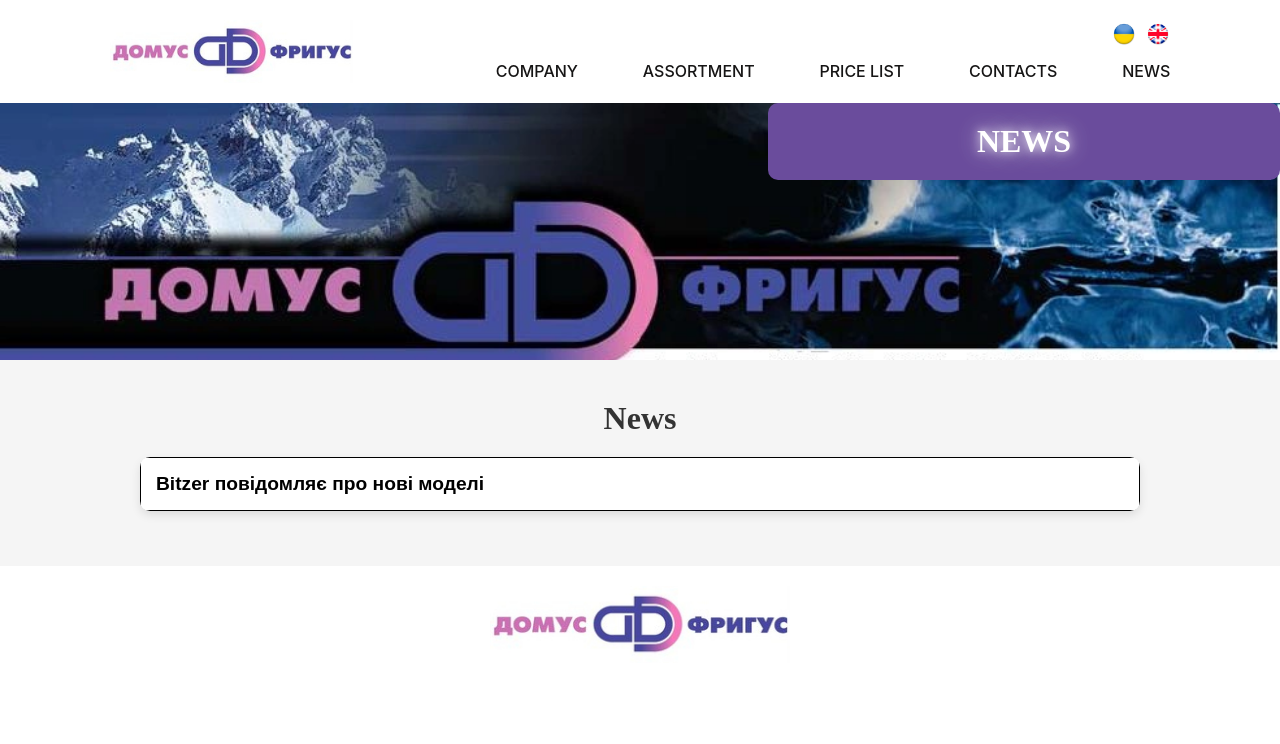
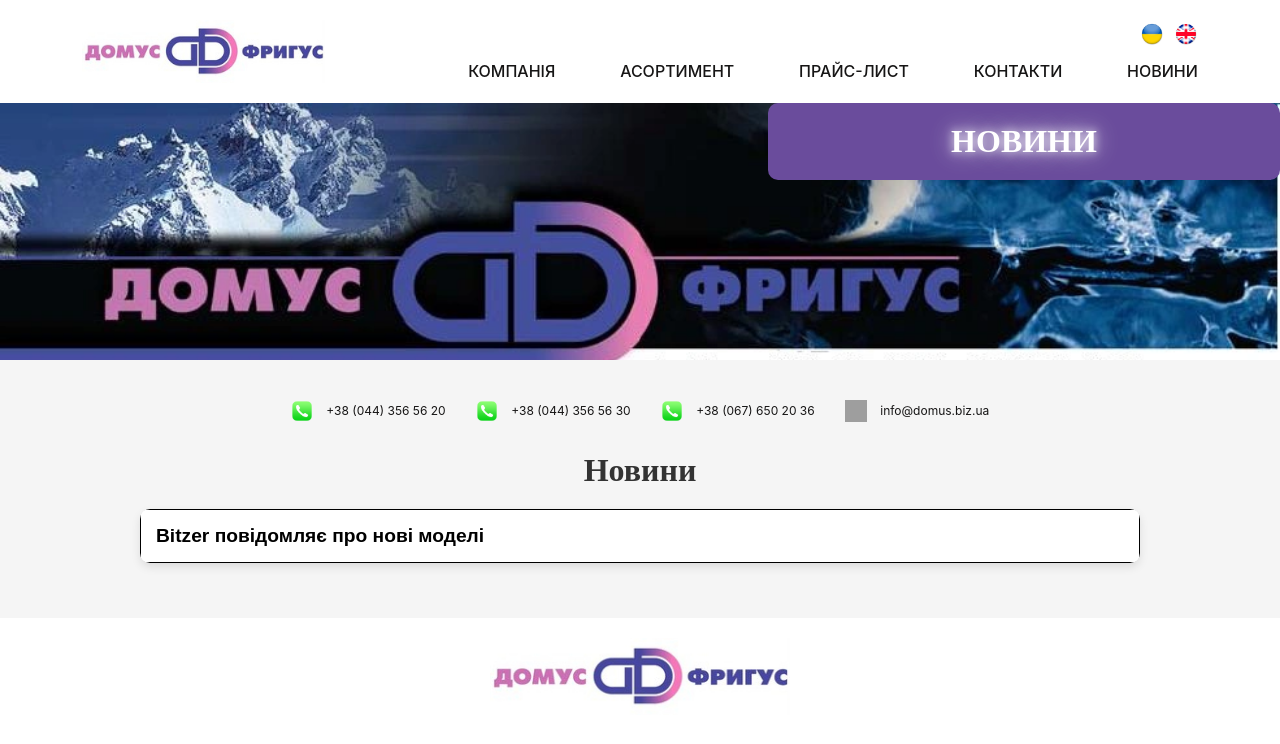
Before and after one commit to Chornei-Olha/DomusF, a React (Create React App) app: page /news in a window 1280 px wide. Shown: the top 744 px of the page. Built offline with nearby package versions, Linux system fonts and the light colour scheme; grey boxes are pictures that could not be loaded.

Commit message:
added row with contacts

```diff
--- a/src/components/AboutUs/AboutUs.jsx
+++ b/src/components/AboutUs/AboutUs.jsx
@@ -2,6 +2,7 @@ import React, { useState } from 'react';
 import styles from './AboutUs.module.css';
 import { useTranslation } from 'react-i18next';
 import telephone from '../../assets/images/telephone.png';
+import emailIcon from '../../assets/images/email.png';
 
 const images = [
   require('../../assets/images/class.webp'),
@@ -39,7 +40,7 @@ const AboutUs = () => {
             className={styles.icon}
           />
           <a href="tel:+380443565620" className={styles.contactLink}>
-            +38 (044) 3565620
+            +38 (044) 356 56 20
           </a>
         </div>
         <div className={styles.contactItem}>
@@ -50,7 +51,7 @@ const AboutUs = () => {
             className={styles.icon}
           />
           <a href="tel:+380443565630" className={styles.contactLink}>
-            +38 (044) 3565630
+            +38 (044) 356 56 30
           </a>
         </div>
         <div className={styles.contactItem}>
@@ -61,7 +62,18 @@ const AboutUs = () => {
             className={styles.icon}
           />
           <a href="tel:+380676502036" className={styles.contactLink}>
-            +38 (067) 6502036
+            +38 (067) 650 20 36
+          </a>
+        </div>
+        <div className={styles.contactItem}>
+          <img
+            src={emailIcon}
+            loading="lazy"
+            alt="email"
+            className={styles.icon}
+          />
+          <a href="mailto:info@domus.biz.ua" className={styles.contactLink}>
+            info@domus.biz.ua
           </a>
         </div>
       </div>
--- a/src/components/AboutUs/AboutUs.module.css
+++ b/src/components/AboutUs/AboutUs.module.css
@@ -94,8 +94,9 @@
 .contacts {
   flex: 1;
   display: flex;
-  flex-direction: column;
-  align-items: flex-start;
+  gap: 30px;
+  justify-content: center;
+  padding-bottom: 20px;
 }
 
 .contactItem {
@@ -114,7 +115,7 @@
   font-family: 'Inter', sans-serif;
   color: var(--color-text1);
   text-decoration: none;
-  font-size: 18px;
+  font-size: 12px;
 }
 
 .contactLink:hover {
@@ -139,4 +140,10 @@
     height: 280px;
     align-items: center;
   }
+
+  .contacts {
+    display: flex;
+    flex-direction: column;
+    gap: 5px;
+  }
 }
--- a/src/components/Assortment/Assortment.jsx
+++ b/src/components/Assortment/Assortment.jsx
@@ -2,6 +2,7 @@ import React from 'react';
 import styles from './Assortment.module.css';
 import { useTranslation } from 'react-i18next';
 import telephone from '../../assets/images/telephone.png';
+import emailIcon from '../../assets/images/email.png';
 
 // Импортируем изображения
 import img1 from '../../assets/images/logo/BITZER.gif';
@@ -69,35 +70,44 @@ const Assortment = () => {
           <img
             src={telephone}
             loading="lazy"
-            alt="Telephone Logo"
+            alt="Телефон"
             className={styles.icon}
           />
           <a href="tel:+380443565620" className={styles.contactLink}>
-            +38 (044) 3565620
+            +38 (044) 356 56 20
           </a>
         </div>
-
         <div className={styles.contactItem}>
           <img
             src={telephone}
             loading="lazy"
-            alt="Telephone Logo"
+            alt="Телефон"
             className={styles.icon}
           />
           <a href="tel:+380443565630" className={styles.contactLink}>
-            +38 (044) 3565630
+            +38 (044) 356 56 30
           </a>
         </div>
-
         <div className={styles.contactItem}>
           <img
             src={telephone}
             loading="lazy"
-            alt="Telephone Logo"
+            alt="Телефон"
             className={styles.icon}
           />
           <a href="tel:+380676502036" className={styles.contactLink}>
-            +38 (067) 6502036
+            +38 (067) 650 20 36
+          </a>
+        </div>
+        <div className={styles.contactItem}>
+          <img
+            src={emailIcon}
+            loading="lazy"
+            alt="email"
+            className={styles.icon}
+          />
+          <a href="mailto:info@domus.biz.ua" className={styles.contactLink}>
+            info@domus.biz.ua
           </a>
         </div>
       </div>
--- a/src/components/Assortment/Assortment.module.css
+++ b/src/components/Assortment/Assortment.module.css
@@ -69,6 +69,12 @@
     width: 200px; /* Уменьшенная ширина карточки */
     height: 120px; /* Уменьшенная высота карточки */
   }
+
+  .contacts {
+    display: flex;
+    flex-direction: column;
+    gap: 5px;
+  }
 }
 
 @media (max-width: 480px) {
@@ -83,10 +89,11 @@
 }
 
 .contacts {
-  flex: 1; /* Контакты занимают всю левую часть */
+  flex: 1;
   display: flex;
-  flex-direction: column;
-  align-items: flex-start;
+  gap: 30px;
+  justify-content: center;
+  padding-bottom: 20px;
 }
 
 .contactItem {
@@ -105,7 +112,7 @@
   font-family: 'Inter';
   color: var(--color-text1);
   text-decoration: none;
-  font-size: 18px;
+  font-size: 12px;
 }
 
 .contactLink:hover {
--- a/src/components/News/News.jsx
+++ b/src/components/News/News.jsx
@@ -2,6 +2,8 @@ import React, { useState } from 'react';
 import styles from './News.module.css';
 import { useTranslation } from 'react-i18next';
 import pdf1 from '../../assets/files/Bitzer_FG_models.pdf';
+import telephone from '../../assets/images/telephone.png';
+import emailIcon from '../../assets/images/email.png';
 
 const newsData = [
   {
@@ -25,6 +27,52 @@ const News = () => {
   return (
     <section id="news" className={styles.newsSection}>
       <div className={styles.container}>
+        <div className={styles.contacts}>
+          <div className={styles.contactItem}>
+            <img
+              src={telephone}
+              loading="lazy"
+              alt="Телефон"
+              className={styles.icon}
+            />
+            <a href="tel:+380443565620" className={styles.contactLink}>
+              +38 (044) 356 56 20
+            </a>
+          </div>
+          <div className={styles.contactItem}>
+            <img
+              src={telephone}
+              loading="lazy"
+              alt="Телефон"
+              className={styles.icon}
+            />
+            <a href="tel:+380443565630" className={styles.contactLink}>
+              +38 (044) 356 56 30
+            </a>
+          </div>
+          <div className={styles.contactItem}>
+            <img
+              src={telephone}
+              loading="lazy"
+              alt="Телефон"
+              className={styles.icon}
+            />
+            <a href="tel:+380676502036" className={styles.contactLink}>
+              +38 (067) 650 20 36
+            </a>
+          </div>
+          <div className={styles.contactItem}>
+            <img
+              src={emailIcon}
+              loading="lazy"
+              alt="email"
+              className={styles.icon}
+            />
+            <a href="mailto:info@domus.biz.ua" className={styles.contactLink}>
+              info@domus.biz.ua
+            </a>
+          </div>
+        </div>
         <h2 className={styles.title}>{t('news.title')}</h2>
         <ul className={styles.newsList}>
           {newsData.map((news, index) => (
--- a/src/components/News/News.module.css
+++ b/src/components/News/News.module.css
@@ -6,6 +6,38 @@
 .container {
   max-width: 1000px;
   margin: 0 auto;
+}
+
+/* Контакты */
+.contacts {
+  flex: 1;
+  display: flex;
+  gap: 30px;
+  justify-content: center;
+  padding-bottom: 20px;
+}
+
+.contactItem {
+  display: flex;
+  align-items: center;
+  margin-bottom: 10px;
+}
+
+.icon {
+  width: 22px;
+  height: 22px;
+  margin-right: 13.5px;
+}
+
+.contactLink {
+  font-family: 'Inter', sans-serif;
+  color: var(--color-text1);
+  text-decoration: none;
+  font-size: 12px;
+}
+
+.contactLink:hover {
+  text-decoration: underline;
 }
 
 .title {
@@ -74,3 +106,11 @@
 .downloadButton:hover {
   background: rgba(106, 76, 156, 1);
 }
+
+@media (max-width: 768px) {
+  .contacts {
+    display: flex;
+    flex-direction: column;
+    gap: 5px;
+  }
+}
--- a/src/components/PriceList/PriceList.jsx
+++ b/src/components/PriceList/PriceList.jsx
@@ -2,6 +2,7 @@ import React from 'react';
 import styles from './PriceList.module.css';
 import { useTranslation } from 'react-i18next'; // Хук для перевода
 import telephone from '../../assets/images/telephone.png';
+import emailIcon from '../../assets/images/email.png';
 
 // Импортируем файлы PDF
 import pdf1 from '../../assets/files/2025.01.21  BERLING CENNIK 2025__RU.pdf';
@@ -17,35 +18,44 @@ const PriceList = () => {
           <img
             src={telephone}
             loading="lazy"
-            alt="Telephone Logo"
+            alt="Телефон"
             className={styles.icon}
           />
           <a href="tel:+380443565620" className={styles.contactLink}>
-            +38 (044) 3565620
+            +38 (044) 356 56 20
           </a>
         </div>
-
         <div className={styles.contactItem}>
           <img
             src={telephone}
             loading="lazy"
-            alt="Telephone Logo"
+            alt="Телефон"
             className={styles.icon}
           />
           <a href="tel:+380443565630" className={styles.contactLink}>
-            +38 (044) 3565630
+            +38 (044) 356 56 30
           </a>
         </div>
-
         <div className={styles.contactItem}>
           <img
             src={telephone}
             loading="lazy"
-            alt="Telephone Logo"
+            alt="Телефон"
             className={styles.icon}
           />
           <a href="tel:+380676502036" className={styles.contactLink}>
-            +38 (067) 6502036
+            +38 (067) 650 20 36
+          </a>
+        </div>
+        <div className={styles.contactItem}>
+          <img
+            src={emailIcon}
+            loading="lazy"
+            alt="email"
+            className={styles.icon}
+          />
+          <a href="mailto:info@domus.biz.ua" className={styles.contactLink}>
+            info@domus.biz.ua
           </a>
         </div>
       </div>
--- a/src/components/PriceList/PriceList.module.css
+++ b/src/components/PriceList/PriceList.module.css
@@ -59,10 +59,11 @@
 }
 
 .contacts {
-  flex: 1; /* Контакты занимают всю левую часть */
+  flex: 1;
   display: flex;
-  flex-direction: column;
-  align-items: flex-start;
+  gap: 30px;
+  justify-content: center;
+  padding-bottom: 20px;
 }
 
 .contactItem {
@@ -81,9 +82,17 @@
   font-family: 'Inter';
   color: var(--color-text1);
   text-decoration: none;
-  font-size: 18px;
+  font-size: 12px;
 }
 
 .contactLink:hover {
   text-decoration: underline;
 }
+
+@media (max-width: 768px) {
+  .contacts {
+    display: flex;
+    flex-direction: column;
+    gap: 5px;
+  }
+}
--- a/src/i18n.js
+++ b/src/i18n.js
@@ -8,8 +8,9 @@ i18n
   .use(LanguageDetector) // Детектор языка
   .use(initReactI18next) // Подключаем React
   .init({
+    lng: 'ua',
     fallbackLng: 'uk', // Язык по умолчанию
-    supportedLngs: ['en', 'uk'], // Поддерживаемые языки
+    supportedLngs: ['uk', 'en'], // Поддерживаемые языки
     backend: {
       loadPath: '/locales/{{lng}}/{{ns}}.json', // Путь к файлам переводов
     },
```
